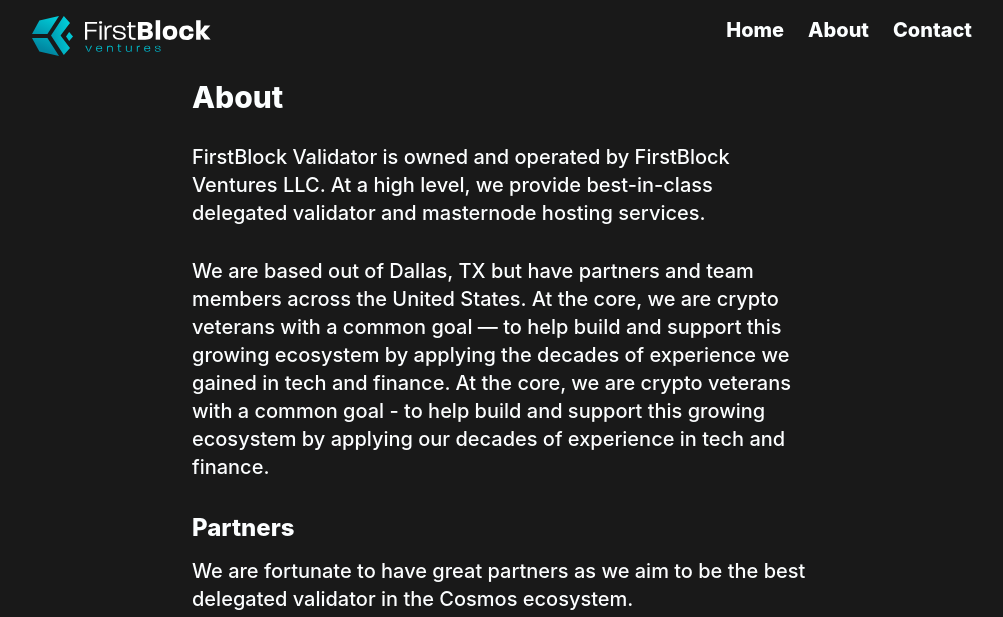
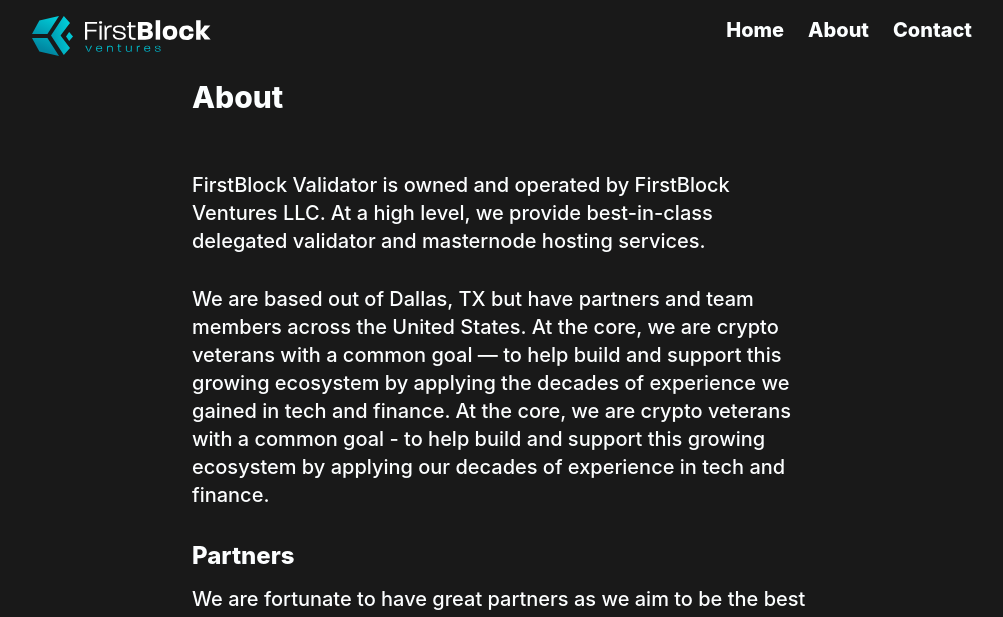
Before and after one commit to FirstBlock-CosmosVal/firstblock.io, a Jekyll site: the page built from about.md, in a window 1280 px wide. Shown: the top 617 px of the page, without its empty margins (138-1141 px from the left). Built offline with Jekyll 4.4.1, drawn with Linux system fonts in a browser that asks for light colours; grey boxes are pictures that could not be loaded.

Commit message:
Update about.md

```diff
--- a/about.md
+++ b/about.md
@@ -6,7 +6,8 @@
 ---
 
 
-<br/>
+\
+\
 FirstBlock Validator is owned and operated by FirstBlock Ventures LLC. At a high level, we provide best-in-class delegated validator and masternode hosting services.
 
 We are based out of Dallas, TX but have partners and team members across the United States. At the core, we are crypto veterans with a common goal &mdash; to help build and support this growing ecosystem by applying the decades of experience we gained in tech and finance. At the core, we are crypto veterans with a common goal - to help build and support this growing ecosystem by applying our decades of experience in tech and finance.
```
